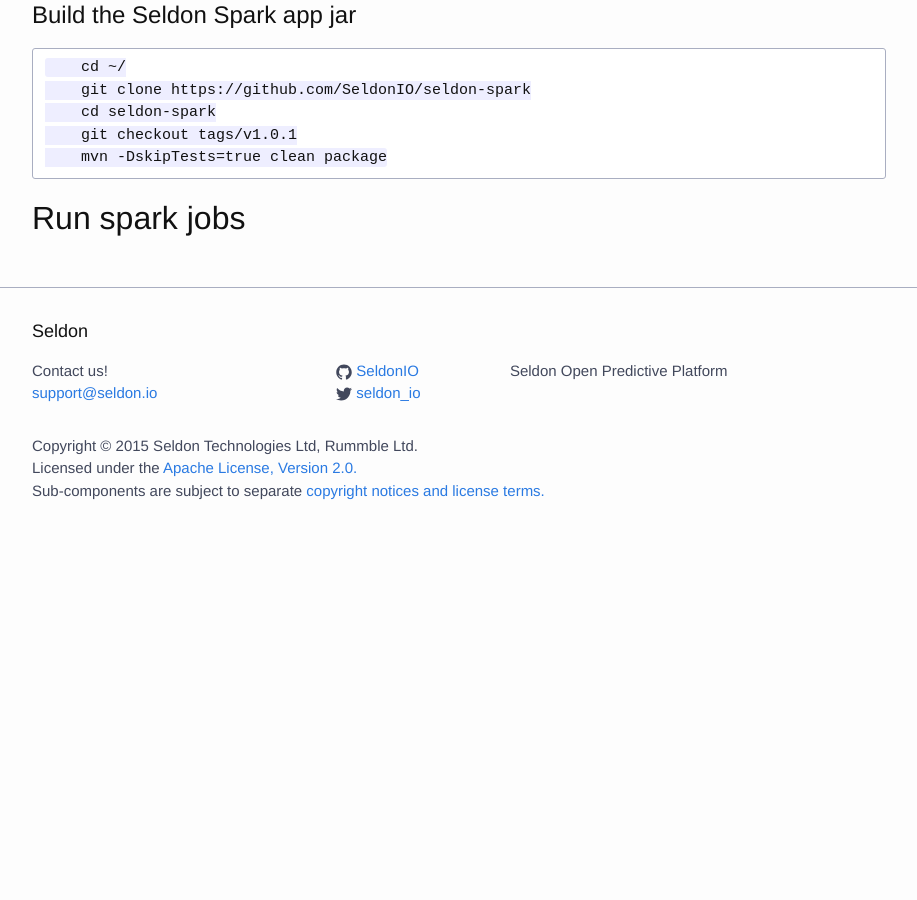
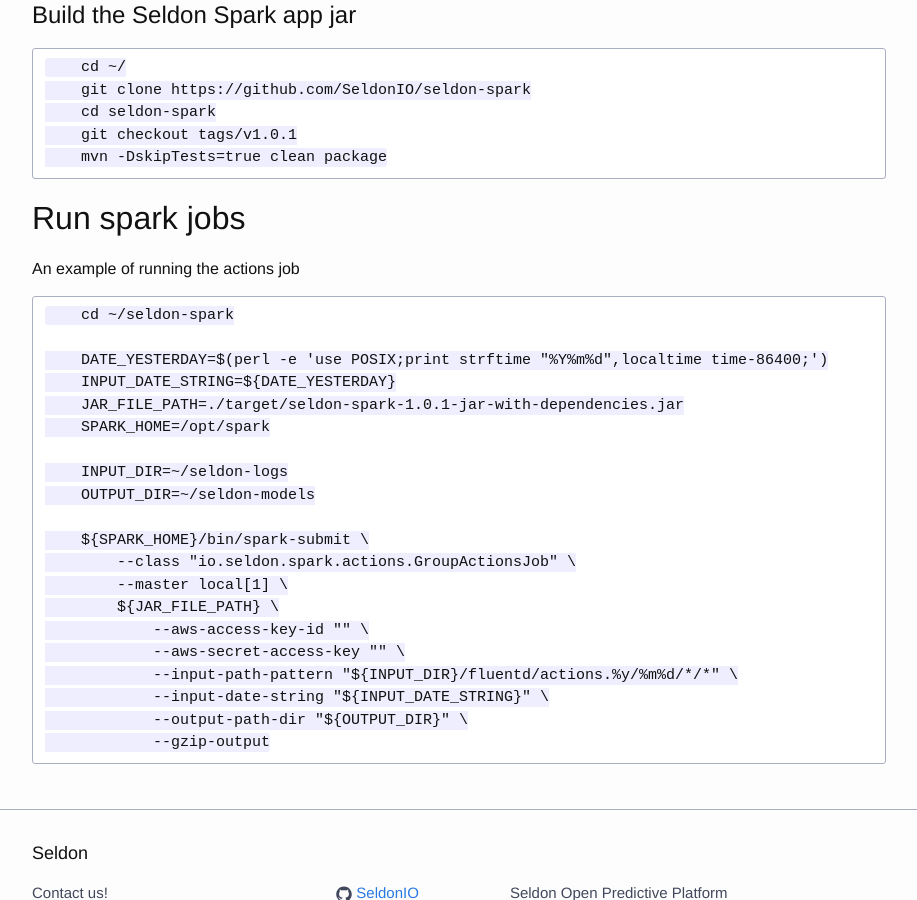
Before and after one commit to SeldonIO/seldonio.github.com, a Jekyll site: the page built from seldon-spark.md, in a window 1280 px wide and 900 px high, scrolled down 460 px. Shown: the whole window, without its empty margins (181-1098 px from the left). Built offline with Jekyll 4.4.1, drawn with Linux system fonts in a browser that asks for light colours; before the commit the page ends 1022 px from its top, so only the background shows below that.

Commit message:
actions job example added

```diff
--- a/seldon-spark.md
+++ b/seldon-spark.md
@@ -18,7 +18,6 @@ To use Seldon Spark, the following need to be installed:
 * Maven (v >=3)
 * Git
 
-
 ## Build the Seldon Spark app jar
 
         cd ~/
@@ -28,3 +27,26 @@ To use Seldon Spark, the following need to be installed:
         mvn -DskipTests=true clean package
 
 # Run spark jobs
+
+An example of running the actions job
+
+        cd ~/seldon-spark
+
+        DATE_YESTERDAY=$(perl -e 'use POSIX;print strftime "%Y%m%d",localtime time-86400;')
+        INPUT_DATE_STRING=${DATE_YESTERDAY}
+        JAR_FILE_PATH=./target/seldon-spark-1.0.1-jar-with-dependencies.jar
+        SPARK_HOME=/opt/spark
+
+        INPUT_DIR=~/seldon-logs
+        OUTPUT_DIR=~/seldon-models
+
+        ${SPARK_HOME}/bin/spark-submit \
+            --class "io.seldon.spark.actions.GroupActionsJob" \
+            --master local[1] \
+            ${JAR_FILE_PATH} \
+                --aws-access-key-id "" \
+                --aws-secret-access-key "" \
+                --input-path-pattern "${INPUT_DIR}/fluentd/actions.%y/%m%d/*/*" \
+                --input-date-string "${INPUT_DATE_STRING}" \
+                --output-path-dir "${OUTPUT_DIR}" \
+                --gzip-output
```
